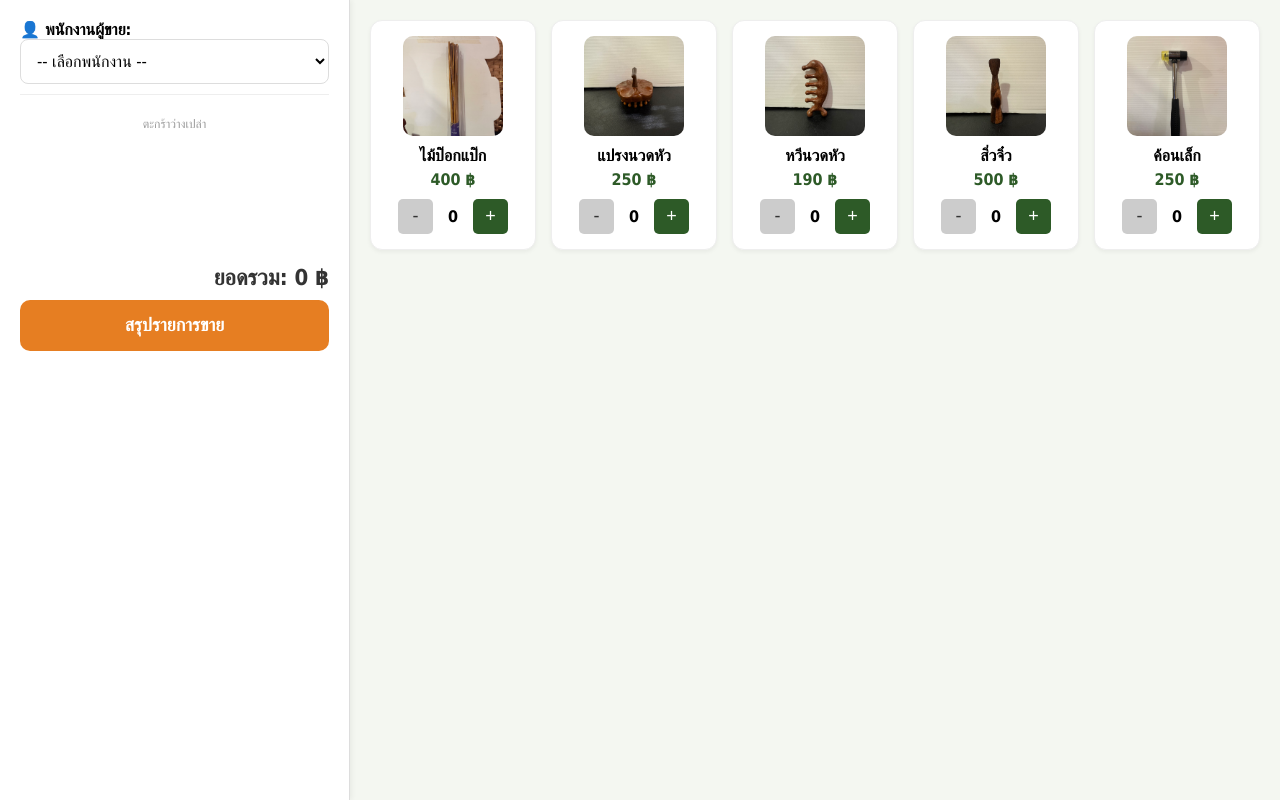
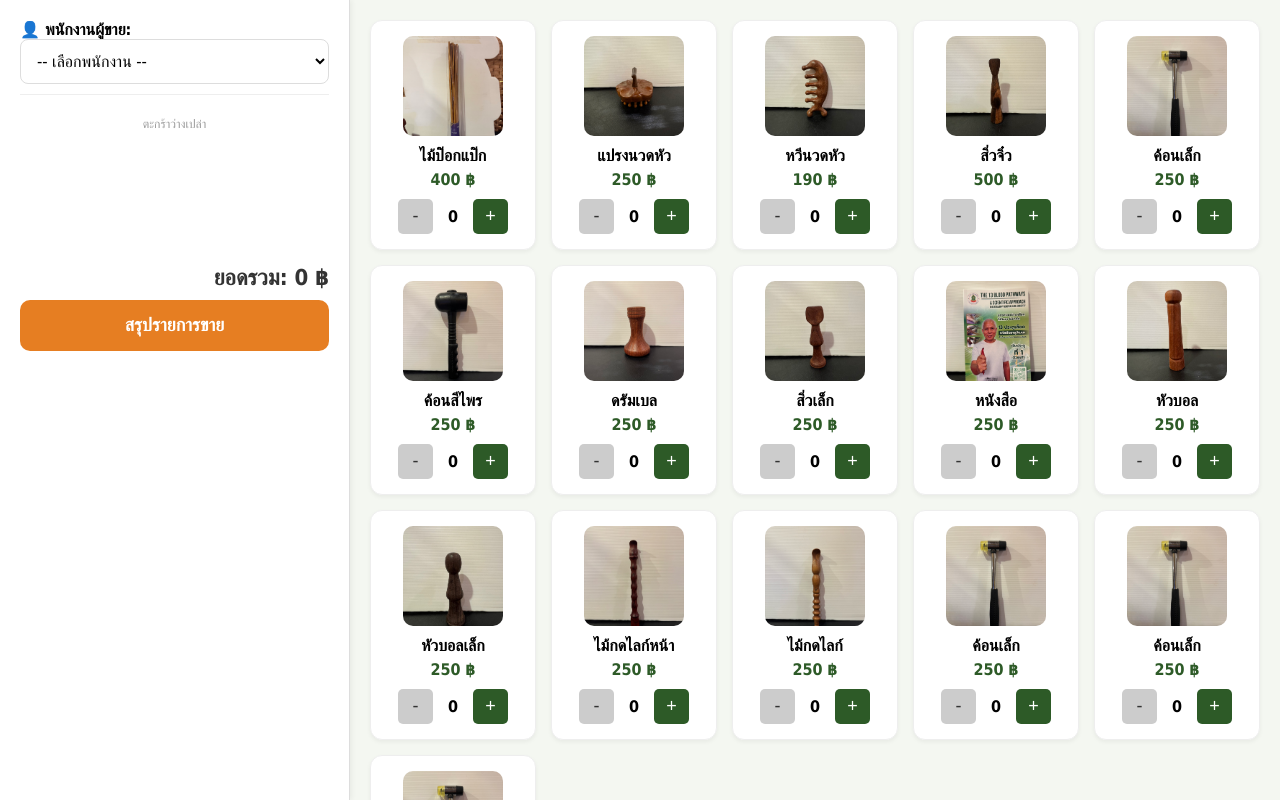
Before and after one commit to kanticha991539-beep/index.html, a plain HTML site: page index.html in a window 1280 px wide. Drawn offline with Linux system fonts and the light colour scheme.

Commit message:
Update index.html

```diff
--- a/index.html
+++ b/index.html
@@ -109,6 +109,17 @@
         { id: 'P003', name: 'หวีนวดหัว', price: 190, image: 'หวีนวดหัว.jpg' }, // หวีนวดหัว.jpg
         { id: 'P004', name: 'สิ่วจิ๋ว', price: 500, image: 'สิ่วจิ๋ว.jpg' }, // สิ่วจิ๋ว.jpg
         { id: 'P005', name: 'ค้อนเล็ก', price: 250, image: 'ค้อนเล็ก.jpg' }, // ค้อนเล็ก.jpg
+        { id: 'P006', name: 'ค้อนสีไพร', price: 250, image: 'ค้อนสีไพร.jpg' }, // ค้อนสีไพร.jpg
+        { id: 'P007', name: 'ดรัมเบล', price: 250, image: 'ดรัมเบล.jpg' }, // ดรัมเบล.jpg
+        { id: 'P008', name: 'สิ่วเล็ก', price: 250, image: 'สิ่วเล็ก.jpg' }, // สิ่วเล็ก.jpg
+        { id: 'P009', name: 'หนังสือ', price: 250, image: 'หนังสือ.jpg' }, // หนังสือ.jpg
+        { id: 'P010', name: 'หัวบอล', price: 250, image: 'หัวบอล.jpg' }, // หัวบอล.jpg
+        { id: 'P011', name: 'หัวบอลเล็ก', price: 250, image: 'หัวบอลเล็ก.jpg' }, // หัวบอลเล็ก.jpg
+        { id: 'P012', name: 'ไม้กดไลก์หน้า', price: 250, image: 'ไม่กดไลก์หน้า.jpg' }, // ไม่กดไลก์หน้า.jpg
+        { id: 'P013', name: 'ไม้กดไลก์', price: 250, image: 'ไม้กดไลก์.jpg' }, // ไม้กดไลก์.jpg
+        { id: 'P014', name: 'ค้อนเล็ก', price: 250, image: 'ค้อนเล็ก.jpg' }, // ค้อนเล็ก.jpg
+        { id: 'P015', name: 'ค้อนเล็ก', price: 250, image: 'ค้อนเล็ก.jpg' }, // ค้อนเล็ก.jpg
+        { id: 'P016', name: 'ค้อนเล็ก', price: 250, image: 'ค้อนเล็ก.jpg' }, // ค้อนเล็ก.jpg
     ];
 
     let cart = {};
```
